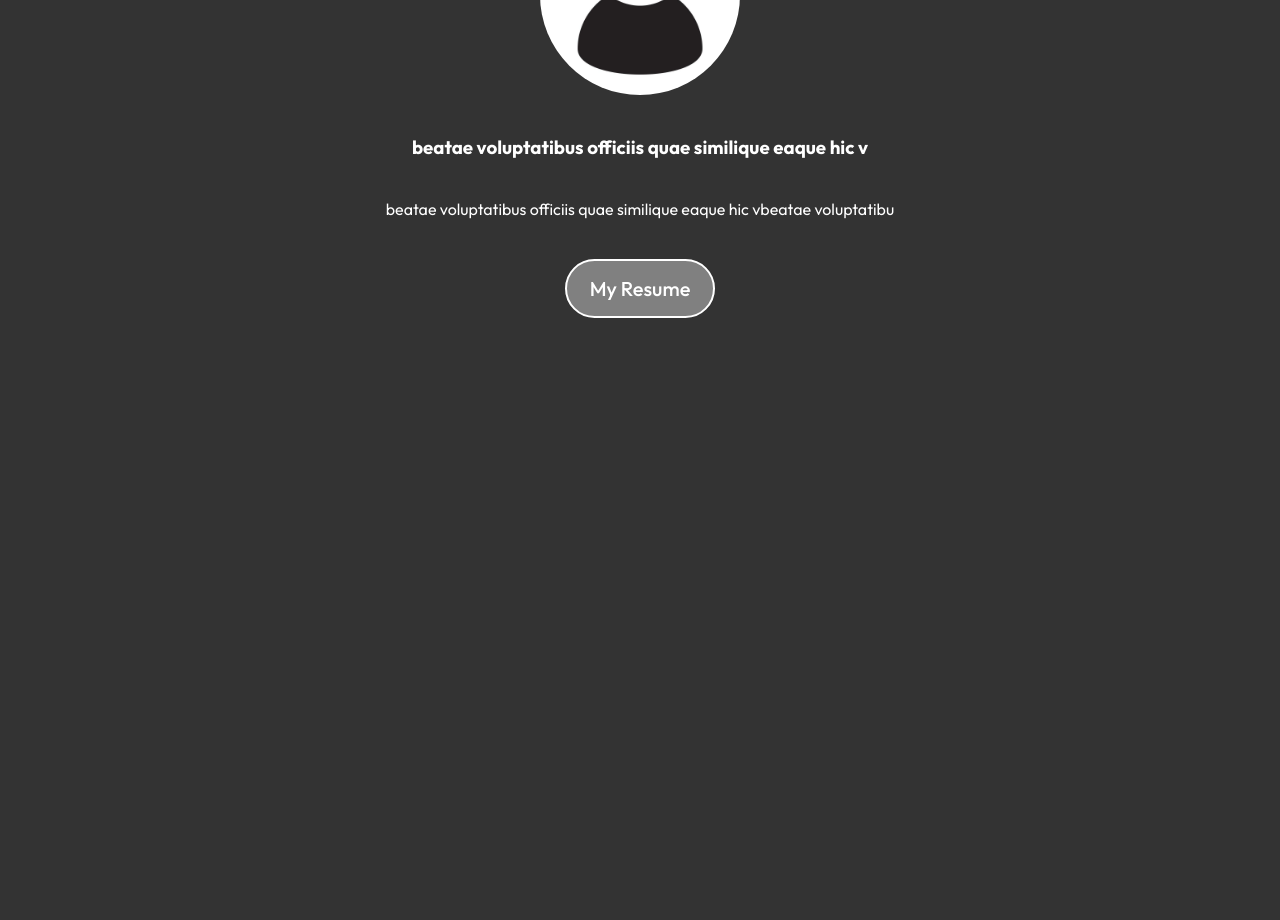
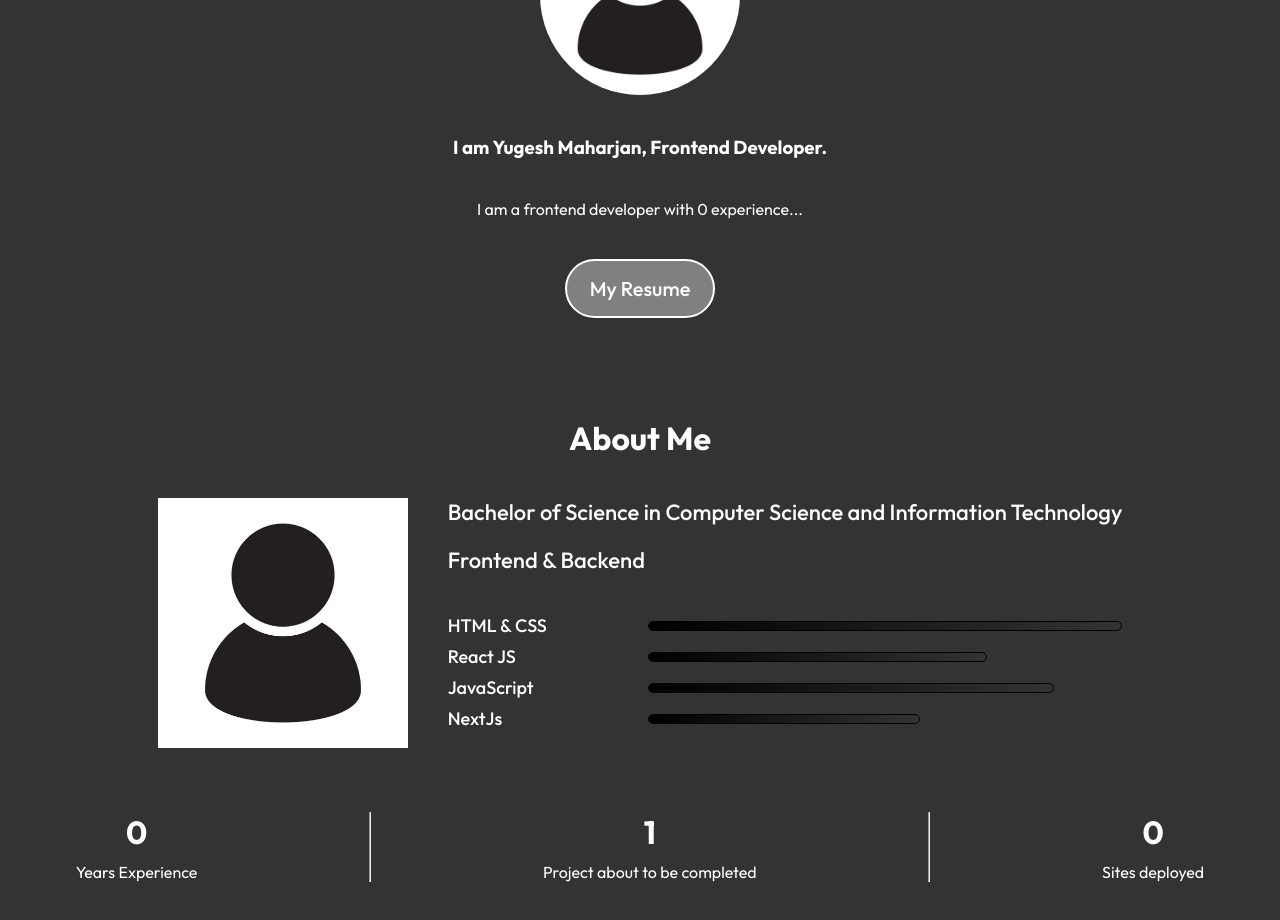
Before and after one commit to yugesh999/Portfolio, a React (Vite) app: page / in a window 1280 px wide. Shown: the part 340-1260 px from the top of the page. Before the commit the page ends 820 px from the top, so only its background shows below. Built offline with nearby package versions, Linux system fonts and the light colour scheme.

Commit message:
Version 2

```diff
--- a/src/App.jsx
+++ b/src/App.jsx
@@ -1,12 +1,14 @@
 import React from 'react'
 import Navbar from './Components/Navbar/Navbar'
 import Header from './Components/Header/Header'
+import AboutMe from './Components/AboutMe/AboutMe'
 
 const App = () => {
   return (
     <>
       <Navbar/>
       <Header/>
+      <AboutMe/>
     </>
   )
 }
--- /dev/null
+++ b/src/Components/AboutMe/AboutMe.css
@@ -0,0 +1,71 @@
+.aboutMe{
+    display: flex;
+    flex-direction: column;
+    align-items: center;
+    justify-content: center;
+    gap: 40px;
+}
+.aboutSection{
+    display: flex;
+    gap: 40px;
+}
+.aboutLeft img{
+    width: 250px;
+    height: 250px;
+}
+.aboutRight{
+    display: flex;
+    flex-direction: column;
+    gap: 40px;
+}
+.aboutPara{
+    display: flex;
+    flex-direction: column;
+    gap: 20px;
+    font-size: 22px;
+    font-weight: 500;
+}
+.aboutSkills{
+    display: flex;
+    flex-direction: column;
+    gap: 8px;
+}
+.aboutSkill{
+    display: flex;
+    align-items: center;
+    gap: 50px;
+}
+.aboutSkill p{
+    min-width: 150px;
+    font-size: 18px;
+    font-weight: 500;
+}
+.aboutSkill hr{
+    height: 8px;
+    background: linear-gradient(to right, #000000, #333333);
+    border-radius: 50px;
+    border: 1px solid black;
+}
+
+.aboutAchievments{
+    display: flex;
+    width: 100%;
+    justify-content: space-around;
+    gap: 20px;
+    margin-bottom: 80px;
+    margin-top: 20px;
+}
+.aboutAchievment{
+    display: flex;
+    flex-direction: column;
+    align-items: center;
+    gap: 10px;
+}
+.aboutSkill:hover{
+    transform: scale(1.05);
+    transition: 0.3sec;
+}
+.aboutAchievment:hover{
+    transform: scale(1.05);
+    transition: 0.3sec;
+}
--- a/src/Components/AboutMe/AboutMe.jsx
+++ b/src/Components/AboutMe/AboutMe.jsx
@@ -1,9 +1,46 @@
 import React from 'react'
+import "./AboutMe.css"
 
 const AboutMe = () => {
   return (
-    <div>
+    <div className="aboutMe">
+      <div className="aboutTitle">
+        <h1>About Me</h1>
+      </div>
+      <div className="aboutSection">
+        <div className="aboutLeft">
+            <img src="/assets/profile.jpg" alt="" />
+        </div>
+        <div className="aboutRight">
+            <div className="aboutPara">
+                <p>Bachelor of Science in Computer Science and Information Technology</p>
+                <p>Frontend & Backend</p>
+            </div>
+            <div className="aboutSkills">
+                <div className="aboutSkill"><p>HTML & CSS</p><hr style={{width: "70%"}}/></div>
+                <div className="aboutSkill"><p>React JS</p><hr style={{width: "50%"}}/></div>
+                <div className="aboutSkill"><p>JavaScript</p><hr style={{width: "60%"}}/></div>
+                <div className="aboutSkill"><p>NextJs</p><hr style={{width: "40%"}}/></div>
+            </div>
+        </div>
+      </div>
 
+      <div className="aboutAchievments">
+        <div className="aboutAchievment">
+        <h1>0</h1>
+        <p>Years Experience</p>
+      </div>
+      <hr />
+      <div className="aboutAchievment">
+        <h1>1</h1>
+        <p>Project about to be completed</p>
+      </div>
+      <hr />
+      <div className="aboutAchievment">
+        <h1>0</h1>
+        <p>Sites deployed</p>
+      </div>
+      </div>
     </div>
   )
 }
--- a/src/Components/Header/Header.css
+++ b/src/Components/Header/Header.css
@@ -13,7 +13,7 @@
 .resume{
     font-size: 20px;
     font-weight: 500;
-    margin-bottom: 60px;
+    margin-bottom: 100px;
     padding: 15px 23px;
     border: 2px solid white;
     border-radius: 50px;
--- a/src/Components/Header/Header.jsx
+++ b/src/Components/Header/Header.jsx
@@ -8,10 +8,10 @@ const Header = () => {
             <img src="/assets/profile.jpg" alt="Profile Picture" />
 
             <h3>
-                beatae voluptatibus officiis quae similique eaque hic v
+                I am Yugesh Maharjan, Frontend Developer.
             </h3>
             <p>
-                beatae voluptatibus officiis quae similique eaque hic vbeatae voluptatibu
+                I am a frontend developer with 0 experience...
             </p>
             <div className="resume">
                 My Resume
```
